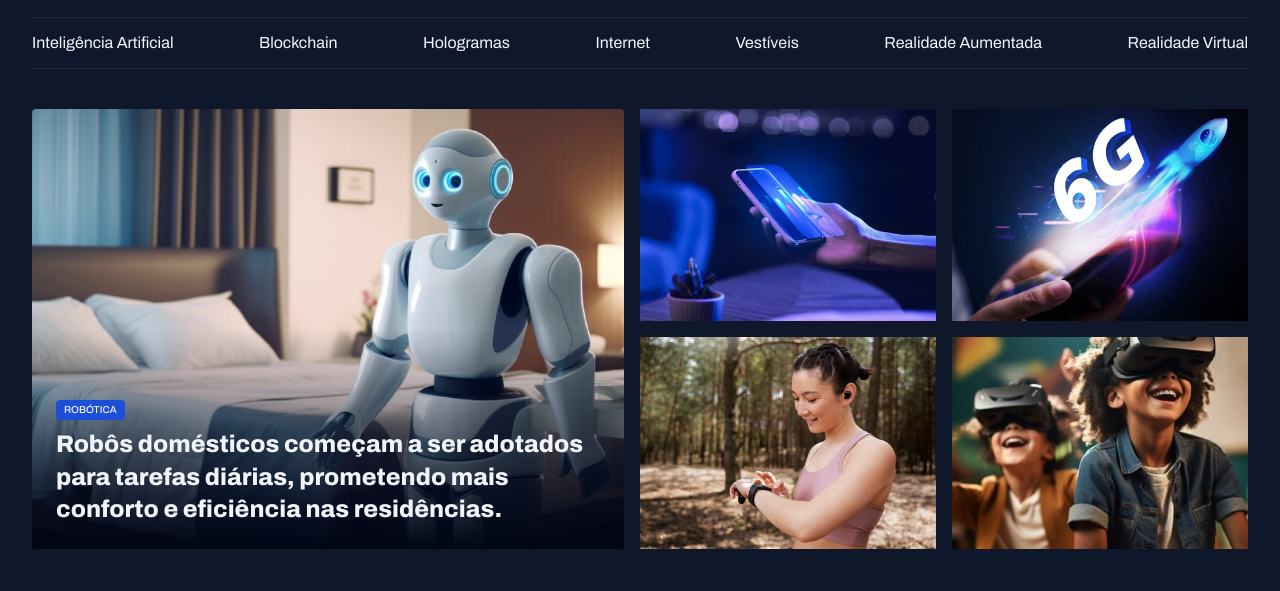
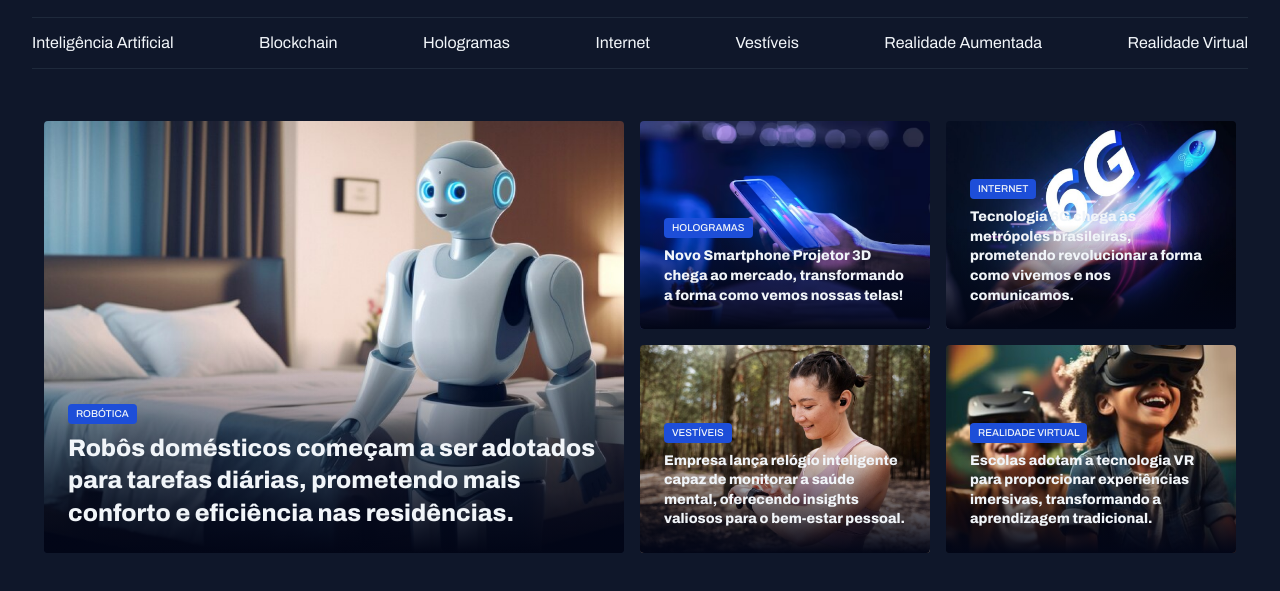
Before and after one commit to AlexiaGeschwind/NOTICIAS, a plain HTML site: page index.html in a window 1280 px wide. Shown: the part 55-646 px from the top of the page. Drawn offline with Linux system fonts and the light colour scheme.

```diff
--- a/index.html
+++ b/index.html
@@ -44,10 +44,34 @@
                 </figcaption>
             </figure>
             <div class="grid grid-cols-2 gap-16">
-                <div><img src="./assets/images/Image 02.png" alt="Imagem Celular"></div>
-                <div><img src="./assets/images/Image 03.png" alt="Imagem 6G"></div>
-                <div><img src="./assets/images/Image 04.png" alt="Imagem Mulher Relógio"></div>
-                <div><img src="./assets/images/Image 05.png" alt="Imagem Criança VR"></div>
+                <figure class="card">
+          <img src="/assets/Images/Image 02.png" alt="Novo Smartphone">
+          <figcaption>
+            <span class="content-tag">Hologramas</span>
+            <h2 class="text-lg">Novo Smartphone Projetor 3D chega ao mercado, transformando a forma como vemos nossas telas!</h2>
+          </figcaption>
+        </figure>
+        <figure class="card">
+          <img src="/assets/Images/Image 03.png" alt="Tecnologia 6G">
+            <figcaption>
+            <span class="content-tag">Internet</span>
+            <h2 class="text-lg">Tecnologia 6G chega às metrópoles brasileiras, prometendo revolucionar a forma como vivemos e nos comunicamos.</h2>
+          </figcaption>
+        </figure>
+        <figure class="card">
+          <img src="/assets/Images/Image 04.png" alt="Relógio Inteligente">
+            <figcaption>
+            <span class="content-tag">Vestíveis</span>
+            <h2 class="text-lg">Empresa lança relógio inteligente capaz de monitorar a saúde mental, oferecendo insights valiosos para o bem-estar pessoal.</h2>
+          </figcaption>
+        </figure>
+        <figure class="card">
+          <img src="/assets/Images/Image 05.png" alt="Tecnologia VR">
+            <figcaption>
+            <span class="content-tag">Realidade Virtual</span>
+            <h2 class="text-lg">Escolas adotam a tecnologia VR para proporcionar experiências imersivas, transformando a aprendizagem tradicional.</h2>
+          </figcaption>
+        </figure>
             </div>
         </section>
     </main>
--- a/styles/section.css
+++ b/styles/section.css
@@ -21,7 +21,9 @@ feature {
             margin-top: 8px;;
         }
     }
-
+          &:has(.text-lg){
+          padding: 12px;
+      }
     .card{
         position: relative;
         border-radius: 4px;
```
